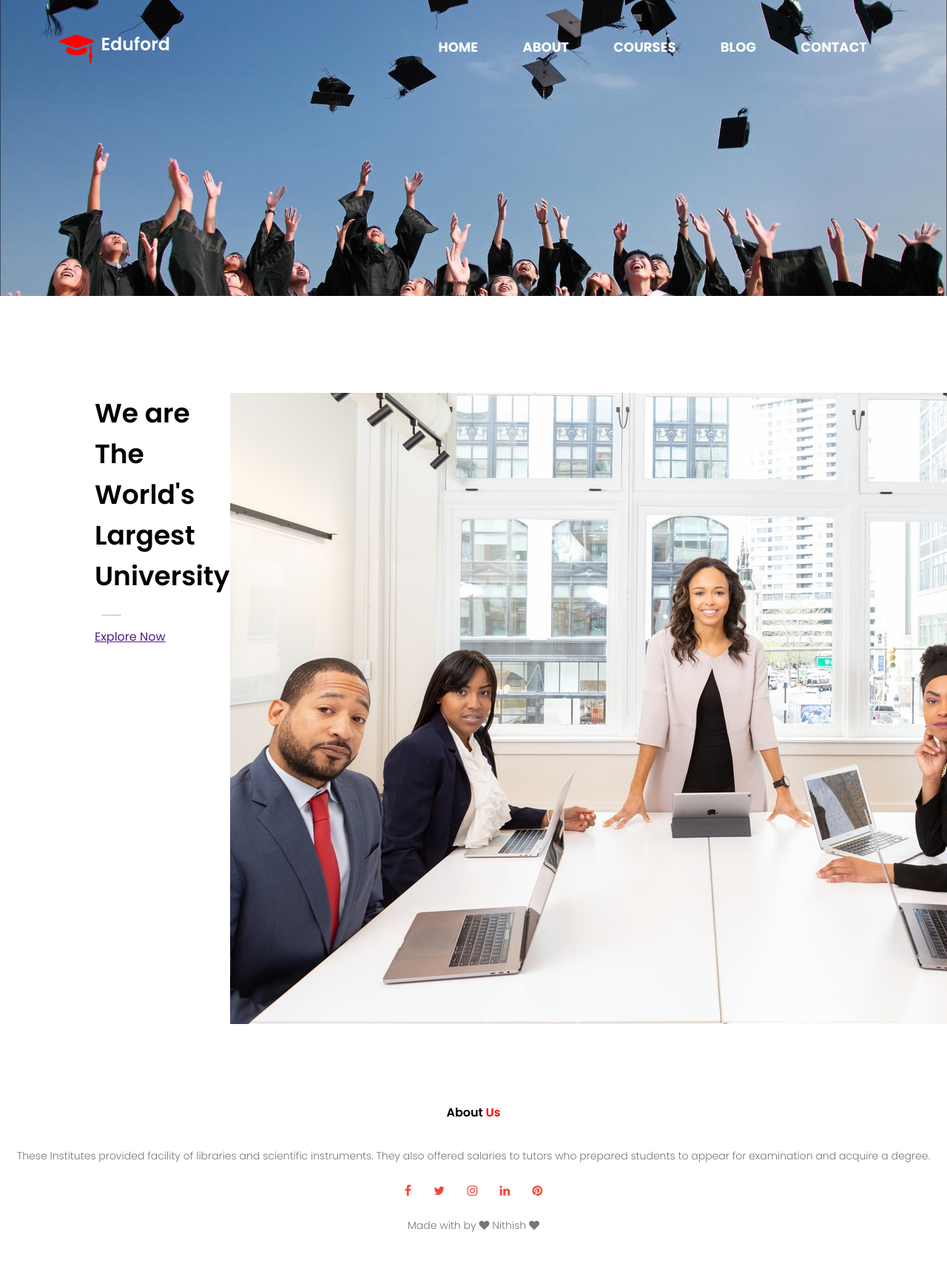
After one commit to nithishkumar189704/College_website_python_django, a Django app: page /about/ in a window 1280 px wide; the page is wider, and only the part inside the window is pictured. The commit adds this page. Shown: that part at 74% size. Run offline with Django 5.2, Linux system fonts and the light colour scheme.

Commit message:
collegemanagement

```diff
--- a/collegewebsite/urls.py
+++ b/collegewebsite/urls.py
@@ -16,9 +16,11 @@ Including another URLconf
 """
 from django.contrib import admin
 from django.urls import path, include
+from . import views
 
 
 urlpatterns = [
     path('admin/', admin.site.urls),
     path('', include('website.url')),
+    path('about/', views.about, name='about')
 ]
--- /dev/null
+++ b/collegewebsite/views.py
@@ -0,0 +1,8 @@
+from django.shortcuts import render
+from django.http import HttpResponse
+
+def index(request):
+    return render(request, 'index.html')
+
+def about(request):
+    return render(request, 'about.html')
--- a/static/style.css
+++ b/static/style.css
@@ -299,6 +299,7 @@ h3{
     margin: 100% auto;
     width: 80%;
     background-image: url('banner2.jpg');
+    background-color: rgba(82, 75, 75, 0.7);
     background-position: center;
     background-size: cover;
     border-radius: 10px;
@@ -338,3 +339,27 @@ h3{
 .fa-heart-o{
     color: #f44336;
 }
+
+
+
+
+.sub-header{
+    height: 50vh;
+    width: 100%;
+    background-image: url('background.jpg');
+    background-position: center;
+    background-size: cover;
+    text-align: center;
+    color: #fff;
+}
+
+.sub-header h1{
+    margin-top: 100%;
+}
+
+.about-us{
+    width: 80%;
+    margin: auto;
+    padding-top: 80px;
+    padding-bottom: 50px;
+}
--- /dev/null
+++ b/templates/about.html
@@ -0,0 +1,78 @@
+
+
+<!DOCTYPE html>
+<html lang="en">
+<head>
+    <meta charset="UTF-8">
+    <meta name="viewport" content="width=device-width, initial-scale=1.0">
+    <title>University Website Design</title>
+    <link rel="preconnect" href="https://fonts.googleapis.com">
+<link rel="preconnect" href="https://fonts.gstatic.com" crossorigin>
+<link href="https://fonts.googleapis.com/css2?family=Poppins:wght@100;200;300;400;600;700&display=swap" rel="stylesheet">
+    <link rel="stylesheet" href="/static/style.css">
+    <link rel="stylesheet" href="https://cdnjs.cloudflare.com/ajax/libs/font-awesome/6.0.0-beta3/css/all.min.css">
+    <link href="https://cdnjs.cloudflare.com/ajax/libs/font-awesome/4.7.0/css/font-awesome.min.css" rel="stylesheet">
+
+
+</head>
+<body>
+    {% load static %}
+    <section class="sub-header">
+        <nav>
+            <img src="{% static 'logo.png' %}" alt="">
+
+            <div class="nav-links" id="navLinks">
+                <i class="fa fa-times" onclick="hideMenu()"></i>
+                <ul>
+                    <li><a href="">HOME</a></li>
+                    <li><a href="">ABOUT</a></li>
+                    <li><a href="">COURSES</a></li>
+                    <li><a href="">BLOG</a></li>
+                    <li><a href="">CONTACT</a></li>
+                </ul>
+            </div>
+            <i class="fa fa-bars" onclick="showMenu()"></i>
+        </nav>
+        <h1>About Us</h1>
+    </section>
+
+    <section class="about-us">
+        <div class="row">
+            <div class="about-col">
+                <h1>We are The World's Largest University</h1>
+                <p>..........</p>
+                <a href="">Explore Now</a>
+            </div>
+            <div class="about-col">
+                <img src="{% static 'about.jpg' %}" alt="">
+            </div>
+        </div>
+    </section>
+
+
+
+
+    <section class="footer">
+        <h4>About <span>Us</span></h4>
+        <p>These Institutes provided facility of libraries and scientific instruments. They also offered salaries to tutors who prepared students to appear for examination and acquire a degree.</p>
+        <div class="icons">
+            <i class="fa fa-facebook"></i>
+            <i class="fa fa-twitter"></i>
+            <i class="fa fa-instagram"></i>
+            <i class="fa fa-linkedin"></i>
+            <i class="fa fa-pinterest"></i>
+        </div>
+        <p>Made with by <i class="fa fa-heart"></i> Nithish <i class="fa fa-heart"></i></p>
+    </section>
+
+    <script>
+        var navLinks = document.getElementById("navLinks");
+        function showMenu(){
+            navLinks.style.right ="0";
+        }
+        function hideMenu(){
+            navLinks.style.right ="-200px";
+        }
+    </script>
+</body>
+</html>
--- a/templates/index.html
+++ b/templates/index.html
@@ -25,7 +25,7 @@
                 <i class="fa fa-times" onclick="hideMenu()"></i>
                 <ul>
                     <li><a href="">HOME</a></li>
-                    <li><a href="">ABOUT</a></li>
+                    <li><a href="{% url 'about' %}">ABOUT</a></li>
                     <li><a href="">COURSES</a></li>
                     <li><a href="">BLOG</a></li>
                     <li><a href="">CONTACT</a></li>
@@ -161,13 +161,13 @@
 
     <section class="cta">
         <h1>Enroll for Our Various Online Courses <br>Anywhere from The World</h1>
-        <a href="" class="hero-btn">CONTACT US</a>
+        <a href="" class="hero-btn">Contact Us</a>
     </section>
 
 
 
     <section class="footer">
-        <h4>ABOUT <span>US</span></h4>
+        <h4>About <span>Us</span></h4>
         <p>These Institutes provided facility of libraries and scientific instruments. They also offered salaries to tutors who prepared students to appear for examination and acquire a degree.</p>
         <div class="icons">
             <i class="fa fa-facebook"></i>
```
Also changed, not shown: static/user3.jpg (deleted).
